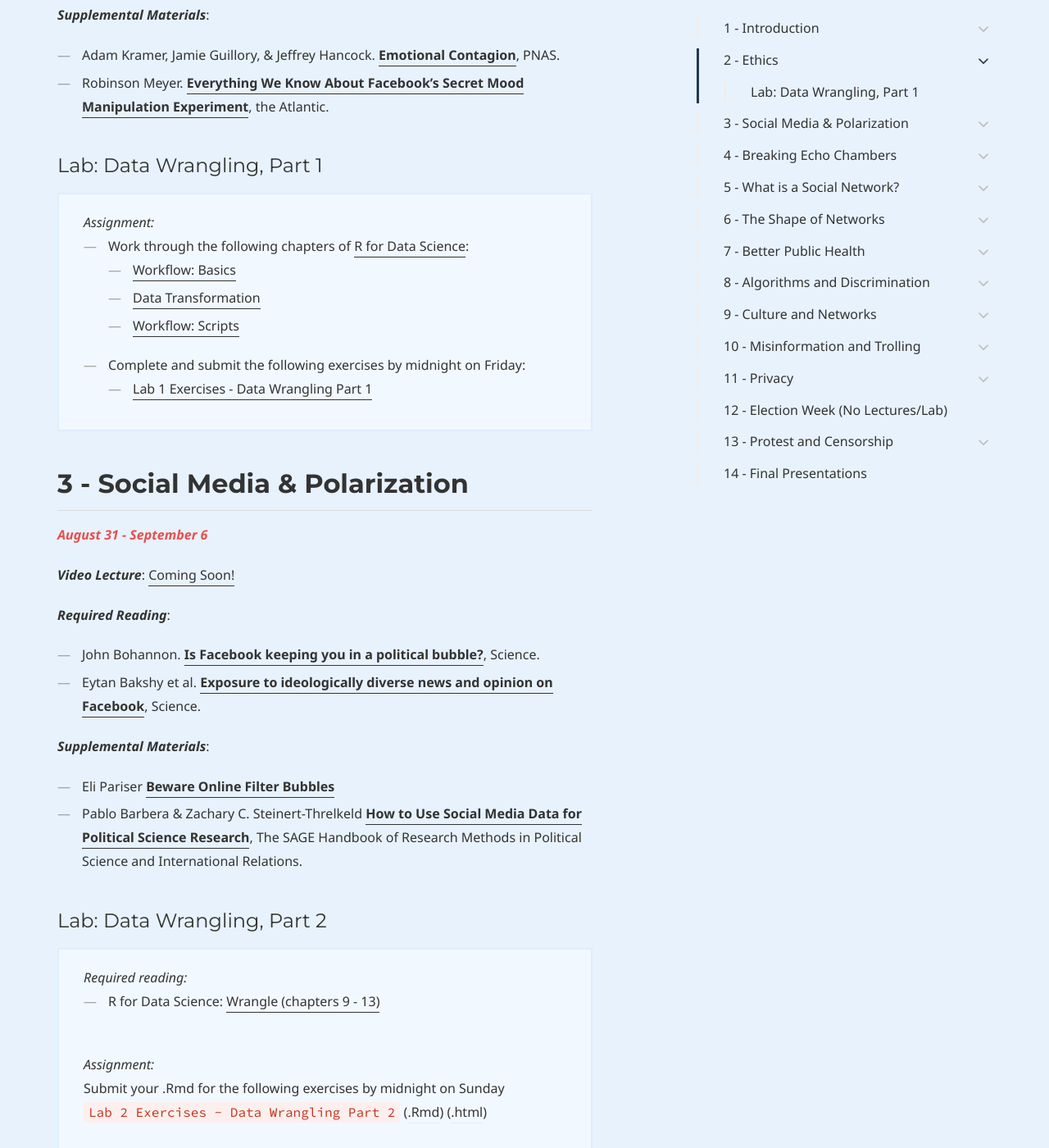
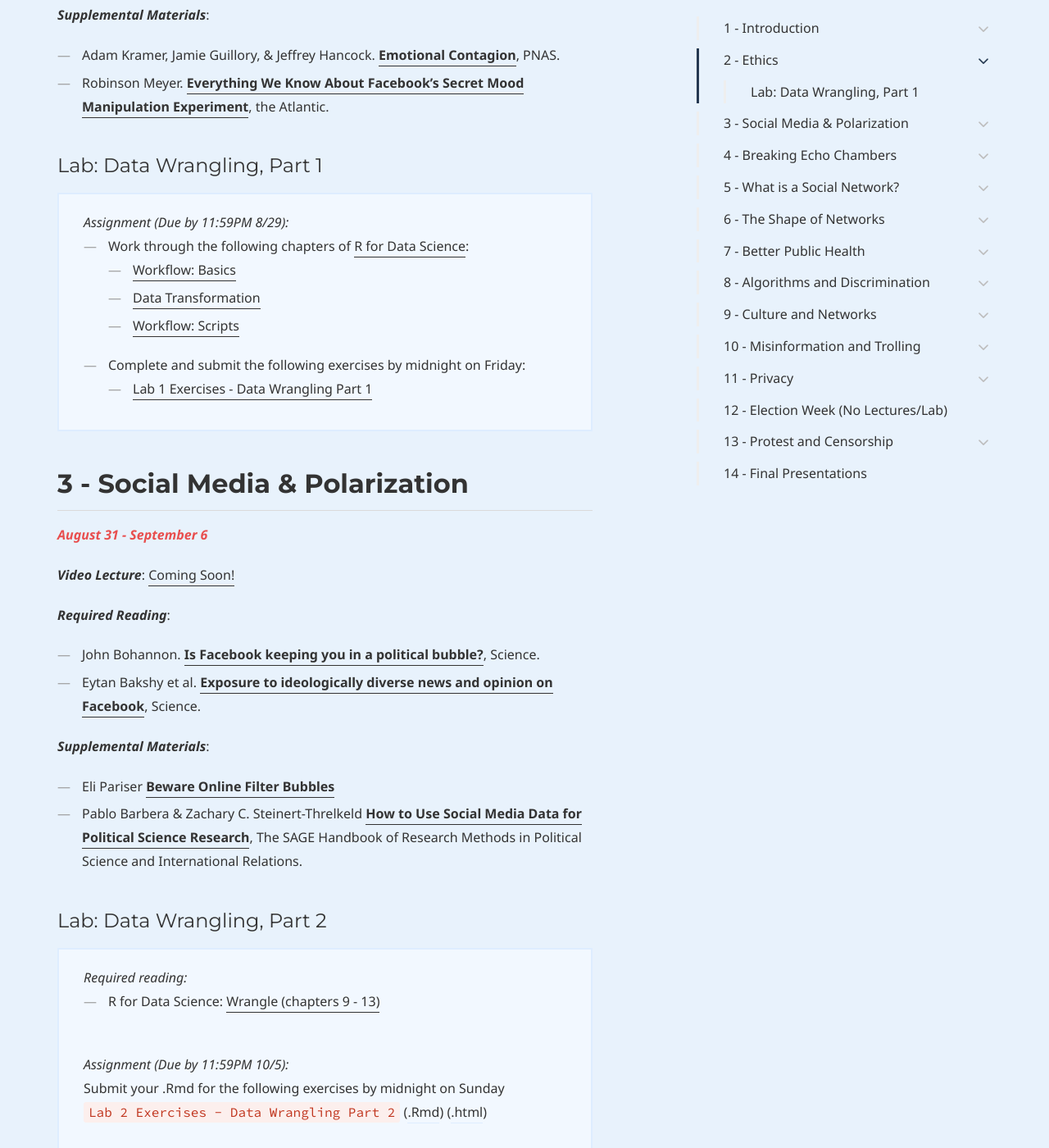
Before and after one commit to dssoc/dssoc.github.io, a Jekyll site: the page built from schedule.md, in a window 1280 px wide and 1400 px high, scrolled down 2138 px. Shown: the whole window at 82% size. Built offline with Jekyll 4.4.1, drawn with Linux system fonts in a browser that asks for light colours; some web fonts are replaced; some of the changed text lies outside the part shown.

Commit message:
Update schedule.md

```diff
--- a/schedule.md
+++ b/schedule.md
@@ -77,7 +77,7 @@
 
 #### Lab: Data Wrangling, Part 1
 <div class="callout callout--info">
-<i>Assignment:</i> <br/>
+<i>Assignment (Due by 11:59PM 8/29):</i> <br/>
 <ul>
 <li>Work through the following chapters of <a href = "http://r4ds.had.co.nz/">R for Data Science</a>:
 <ul>
@@ -111,7 +111,7 @@
 <i>Required reading:</i>
 <ul>
 <li>R for Data Science: <a href = "https://r4ds.had.co.nz/wrangle-intro.html">Wrangle (chapters 9 - 13)</a></li></ul><br/>
-<i>Assignment:</i><br/> Submit your .Rmd for the following exercises by midnight on Sunday<br/>
+<i>Assignment (Due by 11:59PM 10/5):</i><br/> Submit your .Rmd for the following exercises by midnight on Sunday<br/>
 <code>Lab 2 Exercises - Data Wrangling Part 2</code> (<a href = "https://minhaskamal.github.io/DownGit/#/home?url=https://github.com/dssoc/dssoc.github.io/blob/master/assignments/DSS_Lab2_DataWrangling2.Rmd">.Rmd</a>) (<a href = "https://htmlpreview.github.io/?https://github.com/dssoc/dssoc.github.io/blob/master/assignments/DSS_Lab2_DataWrangling2.html">.html</a>)<br/><br/>
 For these excercises, you will need the following datasets:<br/>
 - <a href = "https://github.com/dssoc/dssoc.github.io/raw/master/datasets/grammy_nominees_20102020.Rdata">grammy_nominees_20102020.Rdata</a><br/>
@@ -143,7 +143,7 @@
 <i>Required reading:</i> <br/>
 <ul>
 <li>R for Data Science: <a href = "https://r4ds.had.co.nz/data-visualisation.html">Data Visualization & Graphics for Communication (chapters 3 & 28)</a></li></ul><br/>
-<i>Assignment:</i><br/> Submit your .Rmd for the following exercises by midnight on Friday<br/>
+<i>Assignment (Due by 11:59PM 10/12):</i><br/> Submit your .Rmd for the following exercises by midnight on Friday<br/>
 <code>Lab 4 Exercises - Data Visualization</code> (<a href = "https://minhaskamal.github.io/DownGit/#/home?url=https://github.com/dssoc/dssoc.github.io/blob/master/assignments/DSS_Lab4_DataVisualization.Rmd">.Rmd</a>) (<a href = "https://htmlpreview.github.io/?https://github.com/dssoc/dssoc.github.io/blob/master/assignments/DSS_Lab4_DataVisualization.html">.html</a>)<br/><br/>
 For these excercises, you will need the following datasets:<br/>
 - <a href = "https://github.com/dssoc/dssoc.github.io/raw/master/datasets/artist_meta.Rdata">artist_meta.Rdata</a><br/>
@@ -182,7 +182,7 @@
 <i>Required reading:</i> <br/>
 <ul>
 <li>R for Data Science: <a href = "https://r4ds.had.co.nz/program-intro.html">Basic Programming (17 -21)</a></li></ul><br/>
-<i>Assignment:</i><br/> Submit your .Rmd for the following exercises by midnight on Friday<br/>
+<i>Assignment (Due by 11:59PM 10/19):</i><br/> Submit your .Rmd for the following exercises by midnight on Friday<br/>
 <code>Lab 3 Exercises - Basic Programming</code> (<a href = "https://minhaskamal.github.io/DownGit/#/home?url=https://github.com/dssoc/dssoc.github.io/blob/master/assignments/DSS_Lab3_BasicProgramming.Rmd">.Rmd</a>) (<a href = "https://htmlpreview.github.io/?https://raw.githubusercontent.com/dssoc/dssoc.github.io/master/assignments/DSS_Lab3_BasicProgramming.html">.html</a>)<br/><br/>
 For these excercises, you will need the following datasets:<br/>
 - <a href = "https://github.com/dssoc/dssoc.github.io/raw/master/datasets/grammy_nominees_20102020.Rdata">grammy_nominees_20102020.Rdata</a><br/>
@@ -218,7 +218,7 @@
 <i>Required reading:</i> <br/>
 <ul>
 <li>R for Data Science: <a href = "https://r4ds.had.co.nz/program-intro.html">Basic Programming (17 -21)</a></li></ul><br/>
-<i>Assignment:</i><br/> Submit your .Rmd for the following exercises by midnight on Friday<br/>
+<i>Assignmen (Due by 11:59PM 10/26)t:</i><br/> Submit your .Rmd for the following exercises by midnight on Friday<br/>
 <code>Lab 5 Exercises - Basics of Social Networks</code> (<a href = "https://minhaskamal.github.io/DownGit/#/home?url=https://github.com/dssoc/dssoc.github.io/blob/master/assignments/DSS_Lab5_SocialNetworks.Rmd">.Rmd</a>) (<a href = "https://htmlpreview.github.io/?https://github.com/dssoc/dssoc.github.io/blob/master/assignments/DSS_Lab5_SocialNetworks.html">.html</a>)<br/><br/>
 For these excercises, you will need the following datasets:<br/>
 - <a href = "https://github.com/dssoc/dssoc.github.io/raw/master/datasets/dnc_candidates_flw_am.Rdata">dnc_candidates_flw_am.Rdata</a><br/>
@@ -254,7 +254,7 @@
 <li>Setup for spotifyr <a href = "https://github.com/charlie86/spotifyr"></a></li>
 <li>Obtaining and using access tokens for Twitter <a href = "https://cran.r-project.org/web/packages/rtweet/vignettes/auth.html"></a></li></ul>
 <br/>
-<i>Assignment:</i><br/> Submit your .Rmd for the following exercises by midnight on Monday<br/>
+<i>Assignment (Due by 11:59PM 11/3):</i><br/> Submit your .Rmd for the following exercises by midnight on Monday<br/>
 <code>Lab 6 Exercises - Application Programming Intefaces</code> (<a href = "https://minhaskamal.github.io/DownGit/#/home?url=https://github.com/dssoc/dssoc.github.io/blob/master/assignments/DSS_Lab6_APIs.Rmd">.Rmd</a>) (<a href = "https://htmlpreview.github.io/?https://github.com/dssoc/dssoc.github.io/blob/master/assignments/DSS_Lab6_APIs.html">.html</a>)<br/><br/>
 For these excercises, you will need the following datasets:<br/>
 - <a href = "https://github.com/dssoc/dssoc.github.io/raw/master/datasets/dnc_candidates_flw_el.Rdata">dnc_candidates_flw_el.Rdata</a><br/>
```
